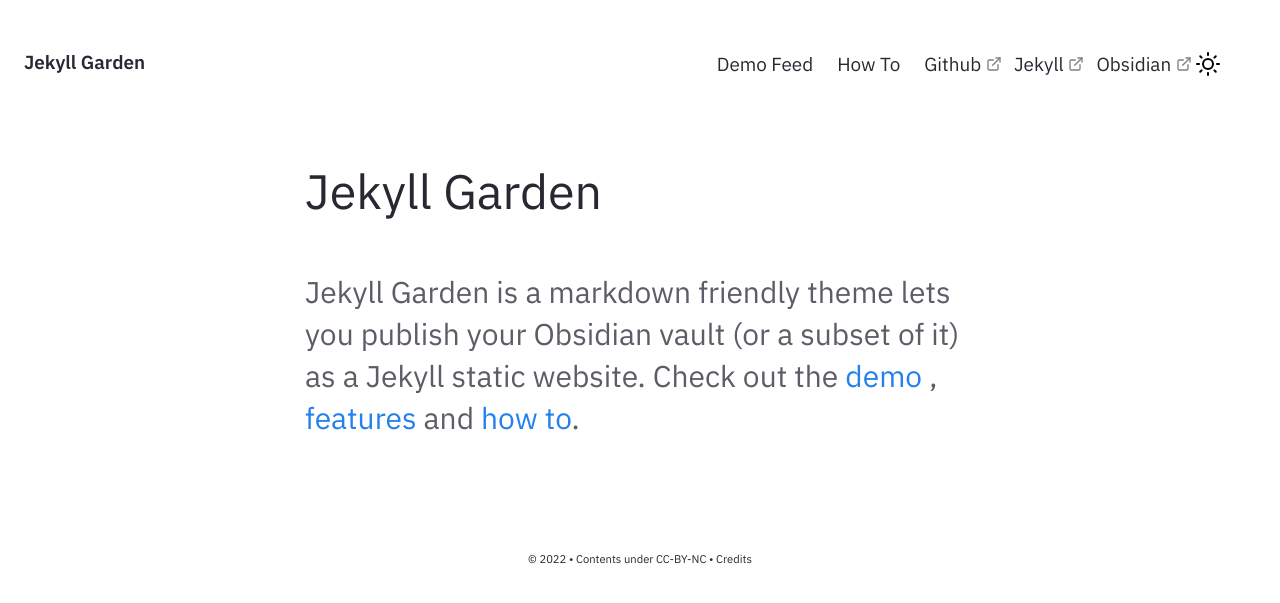
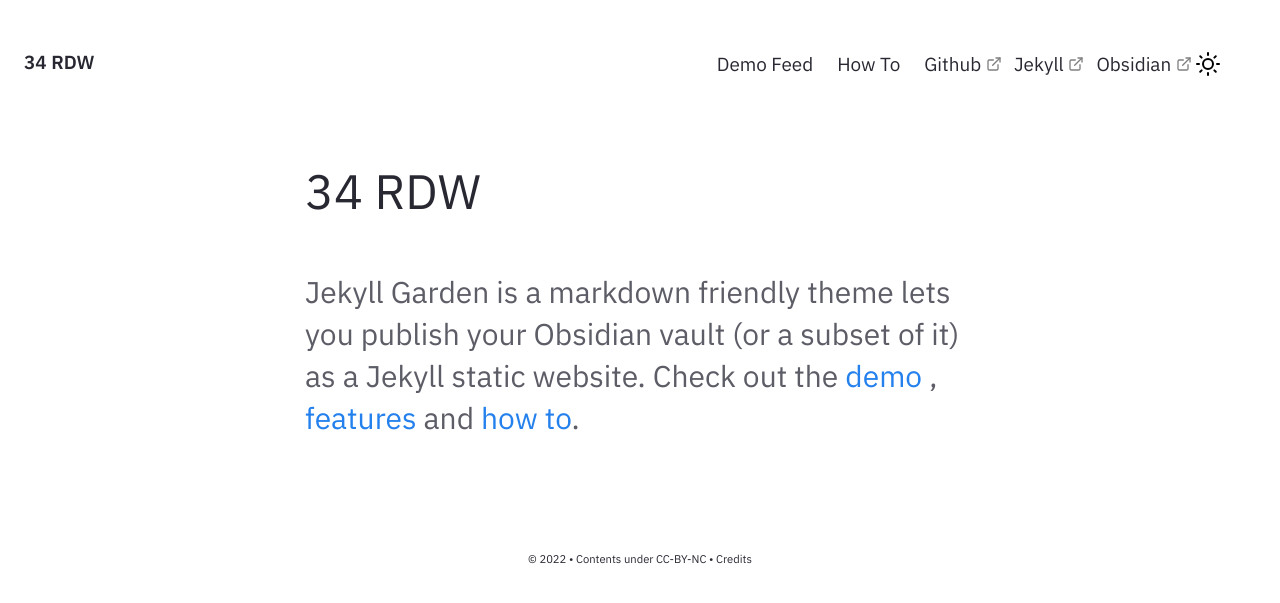
Before and after one commit to pasjonatprogramowania/34RDW-Kronika, a Jekyll site: the page built from pages/index.md, in a window 1280 px wide. Shown: the top 603 px of the page. Built offline with Jekyll 4.4.1, drawn with Linux system fonts in a browser that asks for light colours.

Commit message:
base setup2

```diff
--- a/_config.yml
+++ b/_config.yml
@@ -27,8 +27,8 @@ baseurl: ''
 
 # Website Header, Description, Footer year and text.
 # If you are deleting this, make sure you remove it from HTML files too
-heading: Jekyll Garden # Change this
-content: Obsidian ready Jekyll Theme
+heading: 34 RDW # Change this
+content: Kronika 34 RDW
 copyright:
     year: © 2022
     msg: Contents under CC-BY-NC
```
